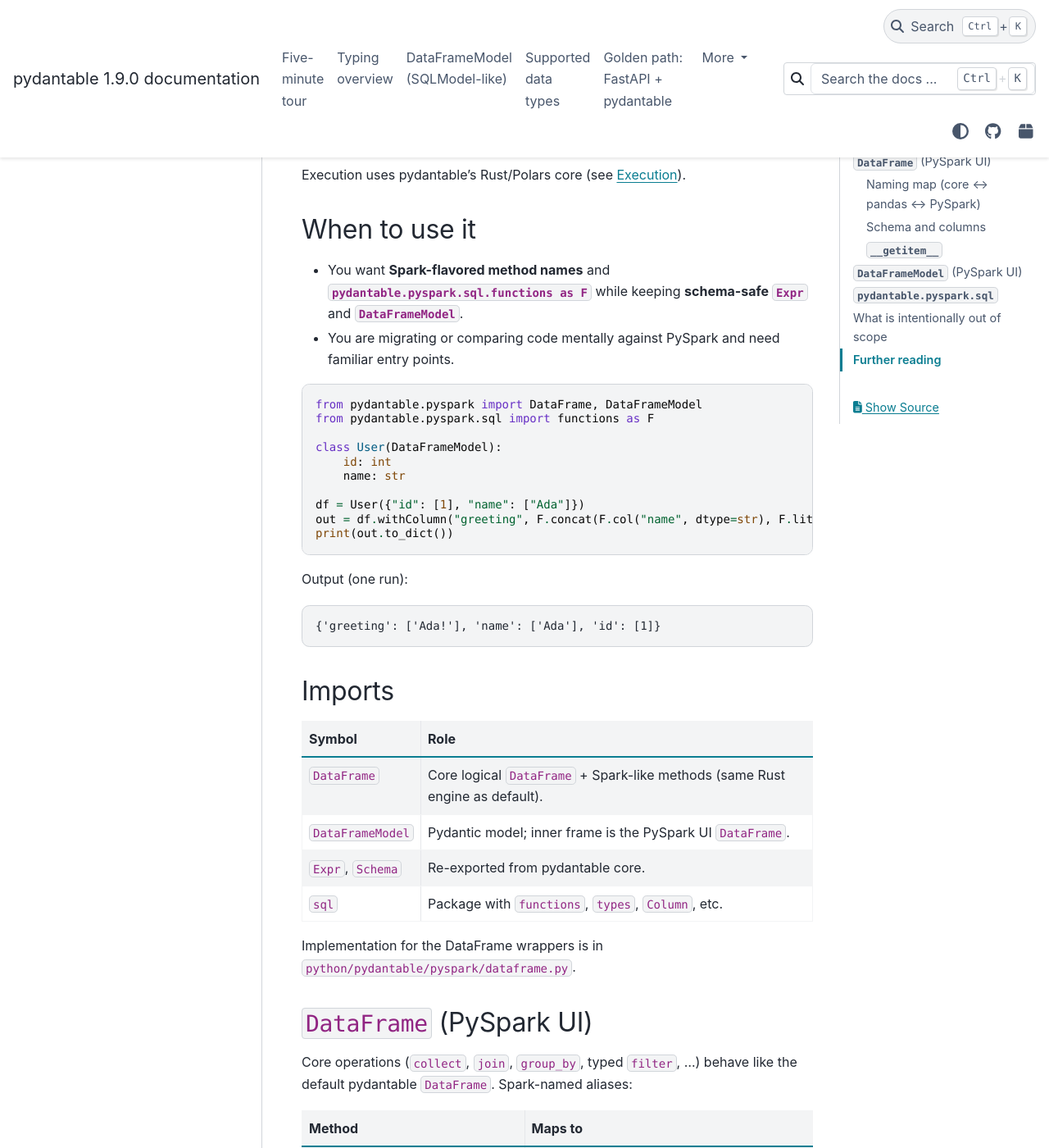
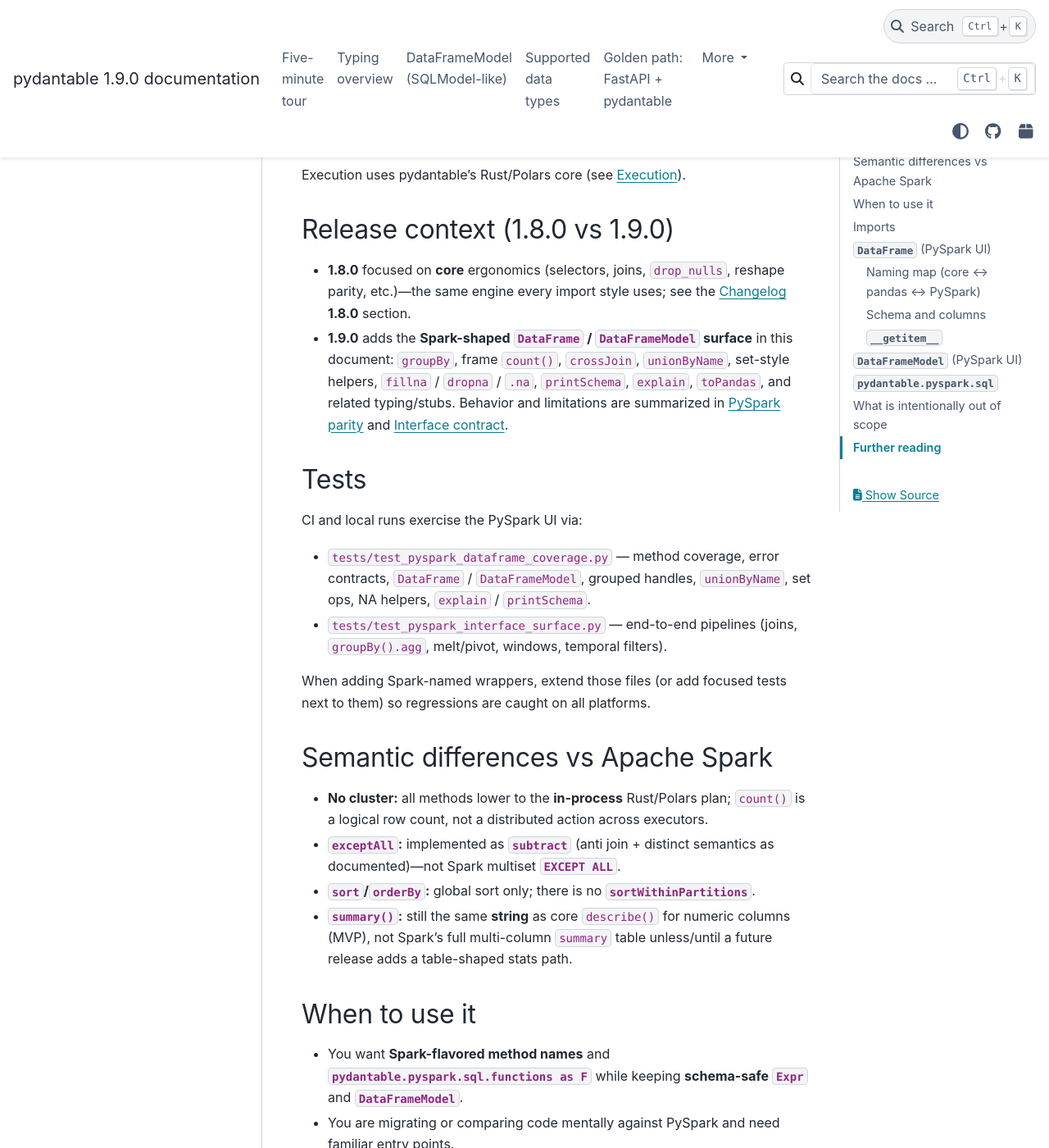
Before and after one commit to eddiethedean/pydantable, a Sphinx documentation site: the page built from docs/PYSPARK_UI.md, in a window 1280 px wide and 1400 px high, scrolled down 334 px. Shown: the whole window at 82% size. Built offline with Sphinx 7.4.7 and the PyData theme 0.15.4, drawn with Linux system fonts in a browser that asks for light colours; the version number is read from the project's files by our own code.

Commit message:
test(docs): harden PySpark UI coverage and document 1.8/1.9 scope
- Add tests: group_by wrapper, join module path, exceptAll=subtract,
  schema errors for intersect/unionByName, empty count, explain/model na,
  dropna(thresh).
- PYSPARK_UI: release context (1.8 core vs 1.9 Spark-shaped API), test paths,
  semantic differences vs Spark.
- PYSPARK_INTERFACE/PYSPARK_PARITY: link regression test files.

```diff
--- a/docs/PYSPARK_UI.md
+++ b/docs/PYSPARK_UI.md
@@ -3,6 +3,27 @@
 The **PySpark UI** is an optional import surface that adds **Apache Spark–style names** (`withColumn`, `where`, `orderBy`, …) and a small **`pyspark.sql`-like** submodule on top of pydantable’s typed logical DataFrame. It is **not** the Apache Spark `DataFrame`; there is no JVM, no `SparkSession`, and no runtime dependency on the `pyspark` package.
 
 Execution uses pydantable’s Rust/Polars core (see [Execution](EXECUTION.md)).
+
+### Release context (1.8.0 vs 1.9.0)
+
+- **1.8.0** focused on **core** ergonomics (selectors, joins, `drop_nulls`, reshape parity, etc.)—the same engine every import style uses; see the {doc}`changelog` **1.8.0** section.
+- **1.9.0** adds the **Spark-shaped `DataFrame` / `DataFrameModel` surface** in this document: `groupBy`, frame `count()`, `crossJoin`, `unionByName`, set-style helpers, `fillna` / `dropna` / `.na`, `printSchema`, `explain`, `toPandas`, and related typing/stubs. Behavior and limitations are summarized in [PySpark parity](PYSPARK_PARITY.md) and [Interface contract](INTERFACE_CONTRACT.md).
+
+### Tests
+
+CI and local runs exercise the PySpark UI via:
+
+- `tests/test_pyspark_dataframe_coverage.py` — method coverage, error contracts, `DataFrame` / `DataFrameModel`, grouped handles, `unionByName`, set ops, NA helpers, `explain` / `printSchema`.
+- `tests/test_pyspark_interface_surface.py` — end-to-end pipelines (joins, `groupBy().agg`, melt/pivot, windows, temporal filters).
+
+When adding Spark-named wrappers, extend those files (or add focused tests next to them) so regressions are caught on all platforms.
+
+### Semantic differences vs Apache Spark
+
+- **No cluster:** all methods lower to the **in-process** Rust/Polars plan; `count()` is a logical row count, not a distributed action across executors.
+- **`exceptAll`:** implemented as **`subtract`** (anti join + distinct semantics as documented)—not Spark multiset **`EXCEPT ALL`**.
+- **`sort`/`orderBy`:** global sort only; there is no **`sortWithinPartitions`**.
+- **`summary()`:** still the same **string** as core `describe()` for numeric columns (MVP), not Spark’s full multi-column `summary` table unless/until a future release adds a table-shaped stats path.
 
 ## When to use it
 
```
Also changed, not shown: docs/PYSPARK_INTERFACE.md (+9 -0 lines), docs/PYSPARK_PARITY.md (+1 -1 lines), 1 other file.
